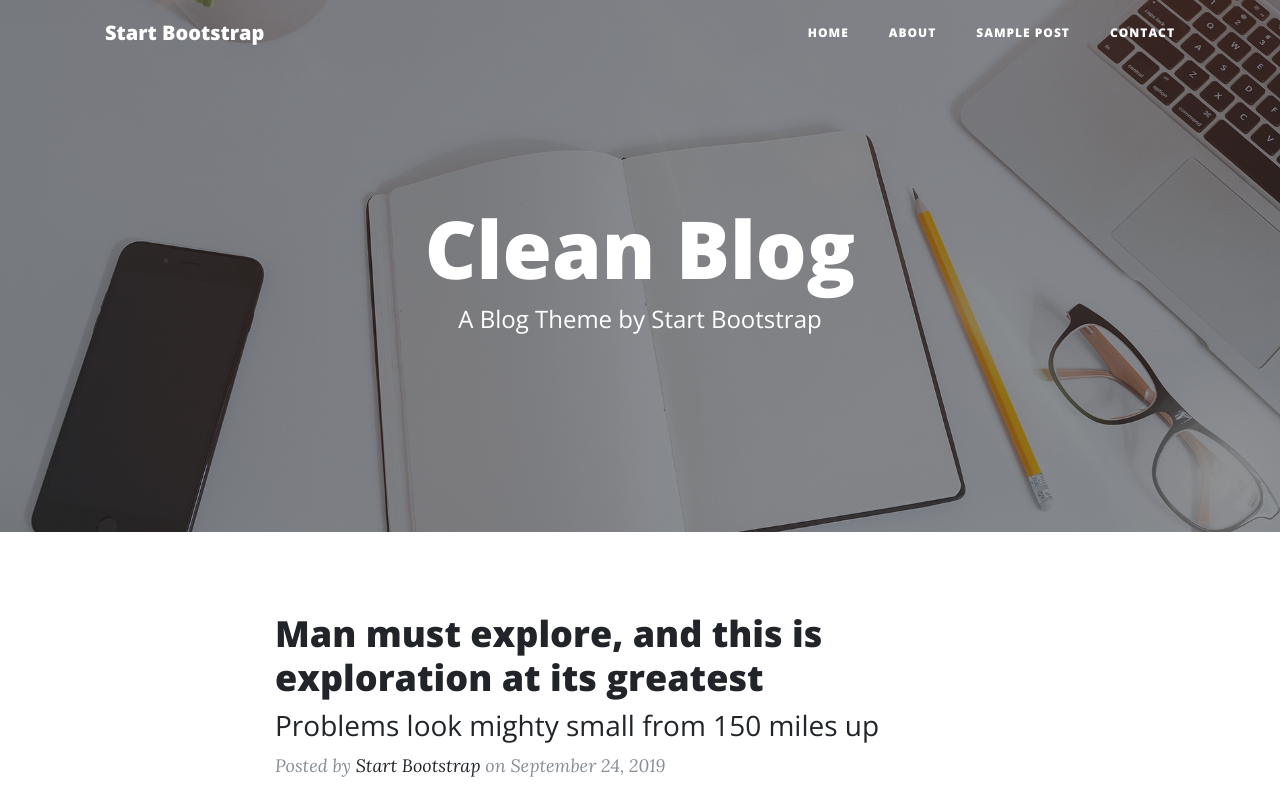
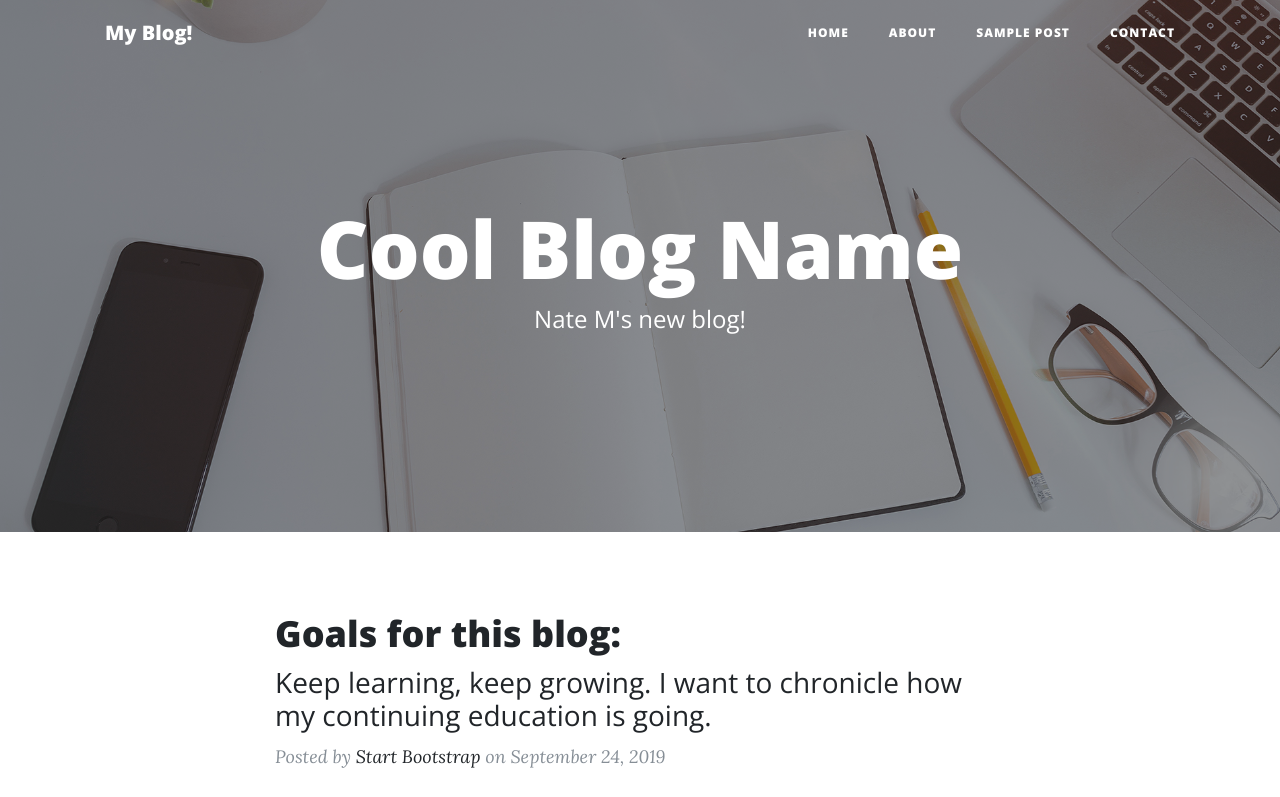
Before and after one commit to NateMeinhold/blog.new, a website: page index.html in a window 1280 px wide. Shown: the top 797 px of the page. Drawn offline with nearby package versions, Linux system fonts and the light colour scheme.

Commit message:
edited ups some of the blog, going to start making content next

```diff
--- a/index.html
+++ b/index.html
@@ -5,8 +5,8 @@
 
   <meta charset="utf-8">
   <meta name="viewport" content="width=device-width, initial-scale=1, shrink-to-fit=no">
-  <meta name="description" content="">
-  <meta name="author" content="">
+  <meta name="description" content="a personal blog for me">
+  <meta name="author" content="Nate M">
 
   <title>coming soon!!</title>
 
@@ -28,7 +28,7 @@
   <!-- Navigation -->
   <nav class="navbar navbar-expand-lg navbar-light fixed-top" id="mainNav">
     <div class="container">
-      <a class="navbar-brand" href="index.html">Start Bootstrap</a>
+      <a class="navbar-brand" href="index.html">My Blog!</a>
       <button class="navbar-toggler navbar-toggler-right" type="button" data-toggle="collapse" data-target="#navbarResponsive" aria-controls="navbarResponsive" aria-expanded="false" aria-label="Toggle navigation">
         Menu
         <i class="fas fa-bars"></i>
@@ -59,8 +59,8 @@
       <div class="row">
         <div class="col-lg-8 col-md-10 mx-auto">
           <div class="site-heading">
-            <h1>Clean Blog</h1>
-            <span class="subheading">A Blog Theme by Start Bootstrap</span>
+            <h1>Cool Blog Name</h1>
+            <span class="subheading">Nate M's new blog!</span>
           </div>
         </div>
       </div>
@@ -74,10 +74,10 @@
         <div class="post-preview">
           <a href="post.html">
             <h2 class="post-title">
-              Man must explore, and this is exploration at its greatest
+              Goals for this blog:
             </h2>
             <h3 class="post-subtitle">
-              Problems look mighty small from 150 miles up
+              Keep learning, keep growing. I want to chronicle how my continuing education is going.
             </h3>
           </a>
           <p class="post-meta">Posted by
```
Also changed, not shown: contact.html (+8 -8 lines).
